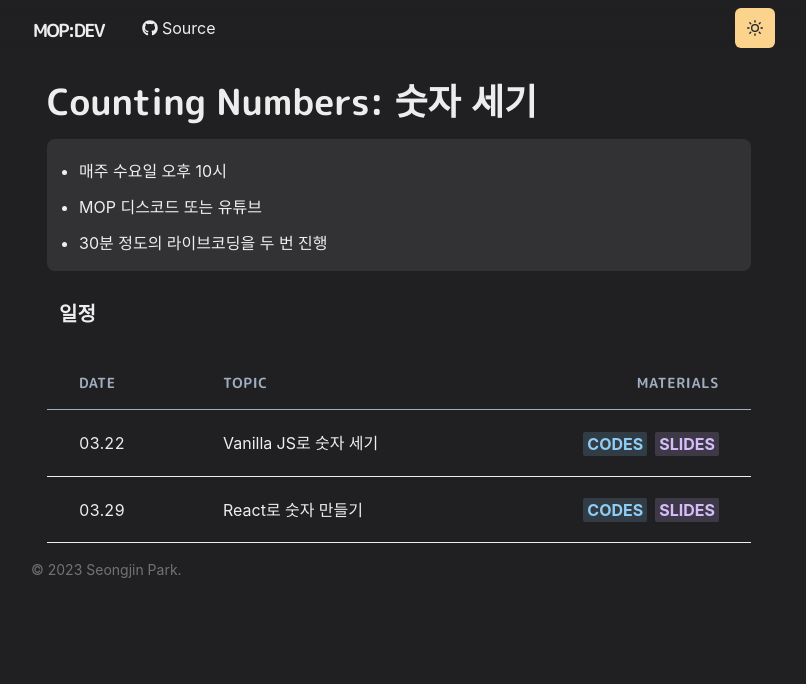
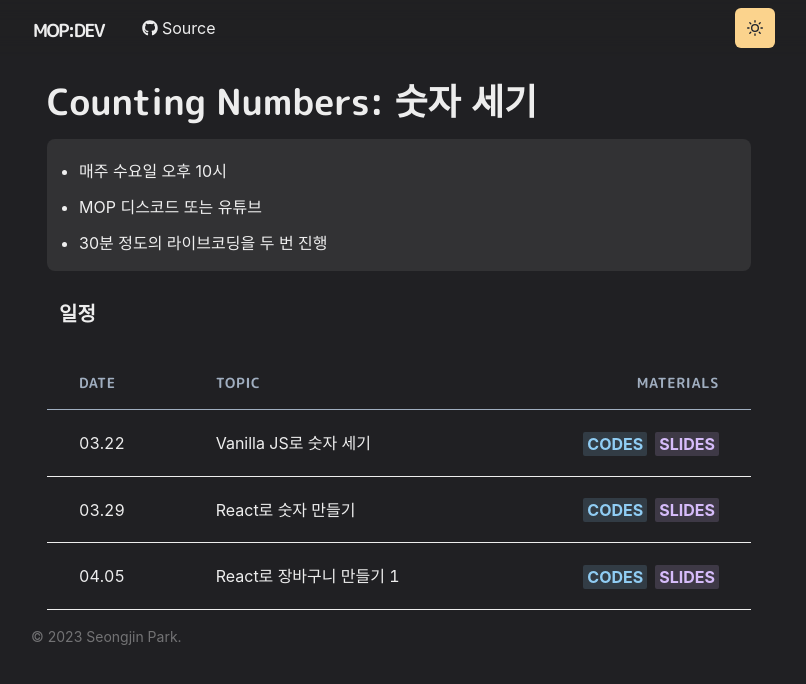
Before and after one commit to gaeeeguri/2023-mop-live-coding, a Next.js app: page /course/counting-numbers/detail in a window 1280 px wide. Shown: the top 684 px of the page, without its empty margins (241-1047 px from the left). Built offline with nearby package versions, Linux system fonts and the light colour scheme.

Commit message:
feat(counting-numbers): add timeTable data

```diff
--- a/pages/course/counting-numbers/detail.tsx
+++ b/pages/course/counting-numbers/detail.tsx
@@ -22,6 +22,14 @@ const ReactCourseDetail = () => {
       slideLink:
         'https://docs.google.com/presentation/d/1Q4gkEWRYbhIebGjWEwsR_UmGCkqlnFttZ3_spd6iw-g/edit?usp=sharing',
     },
+    {
+      date: '04.05',
+      topic: 'React로 장바구니 만들기 1',
+      codeLink:
+        'https://github.com/mop-gist/counting-numbers-shopping-list/tree/main',
+      slideLink:
+        'https://docs.google.com/presentation/d/1nFDkOgTCmC9f3h6Wy4rjkUg4LuXlZmS73oB6jckR0qU/edit?usp=sharing',
+    },
   ];
 
   return (
```
